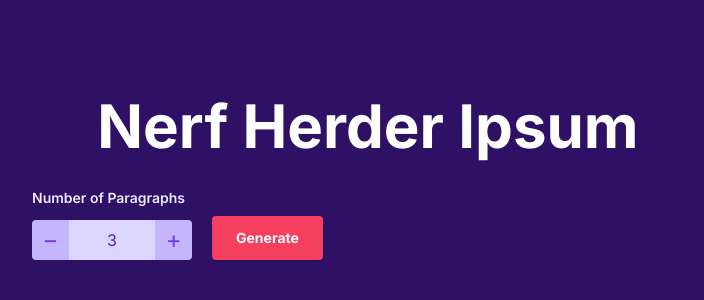
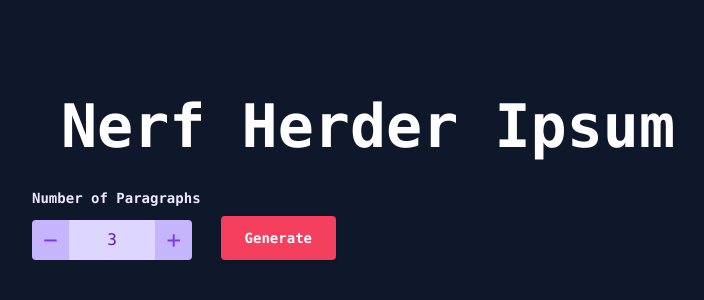
Before and after one commit to xavibenjamin/nerf-herder-ipsum, a Next.js app: page / in a window 1280 px wide. Shown: the top 300 px of the page, without its empty margins (272-976 px from the left). Built offline with nearby package versions, Linux system fonts and the light colour scheme.

Commit message:
update layout styles

```diff
--- a/app/layout.tsx
+++ b/app/layout.tsx
@@ -1,8 +1,5 @@
 import type { Metadata } from 'next'
-import { Inter } from 'next/font/google'
 import './globals.css'
-
-const inter = Inter({ subsets: ['latin'] })
 
 export const metadata: Metadata = {
   title: 'Create Next App',
@@ -16,7 +13,7 @@ export default function RootLayout({
 }) {
   return (
     <html lang="en">
-      <body className={`${inter.className} bg-violet-950 text-white`}>{children}</body>
+      <body className={`font-mono bg-slate-900 text-white`}>{children}</body>
     </html>
   )
 }
```
